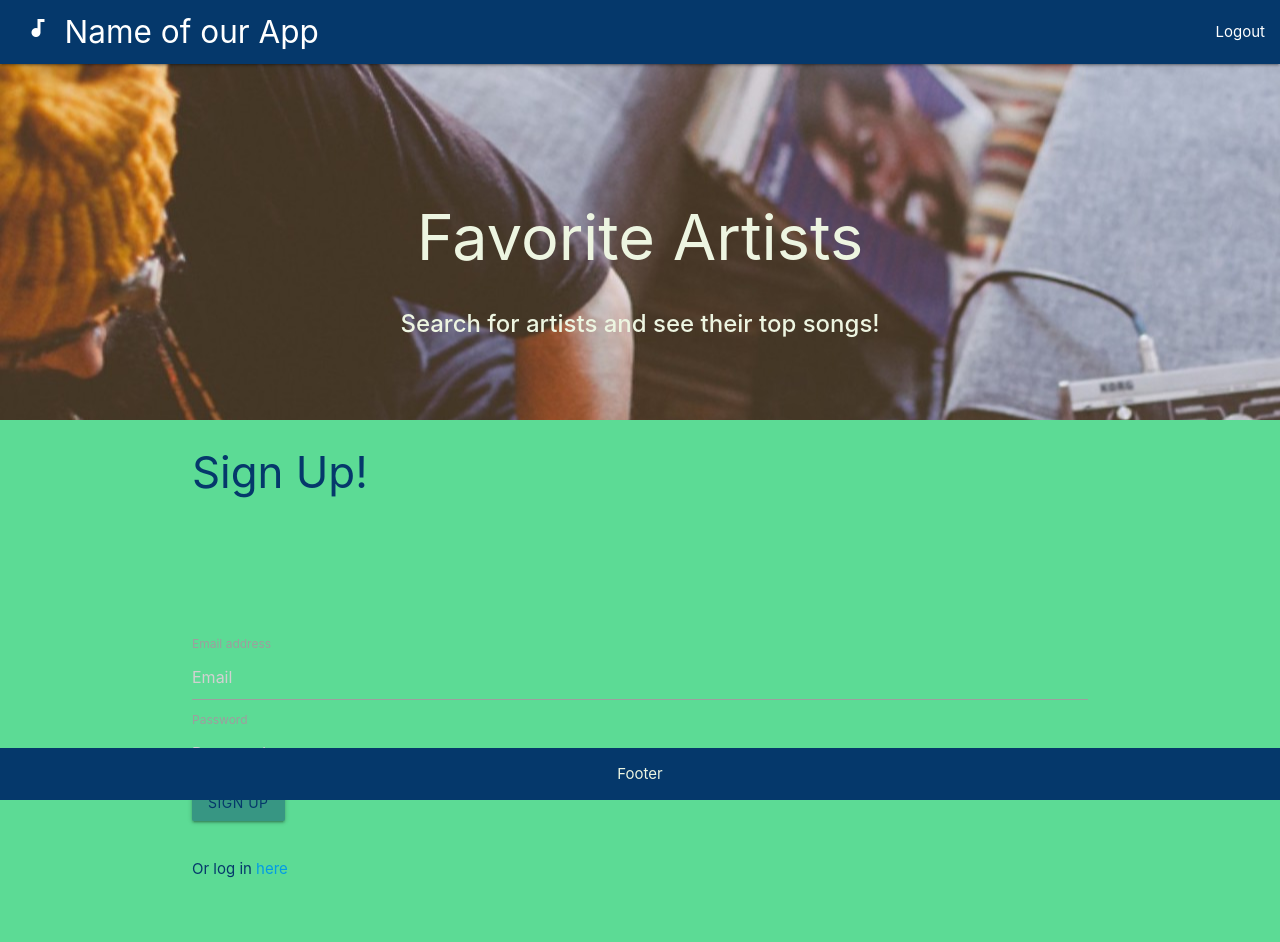
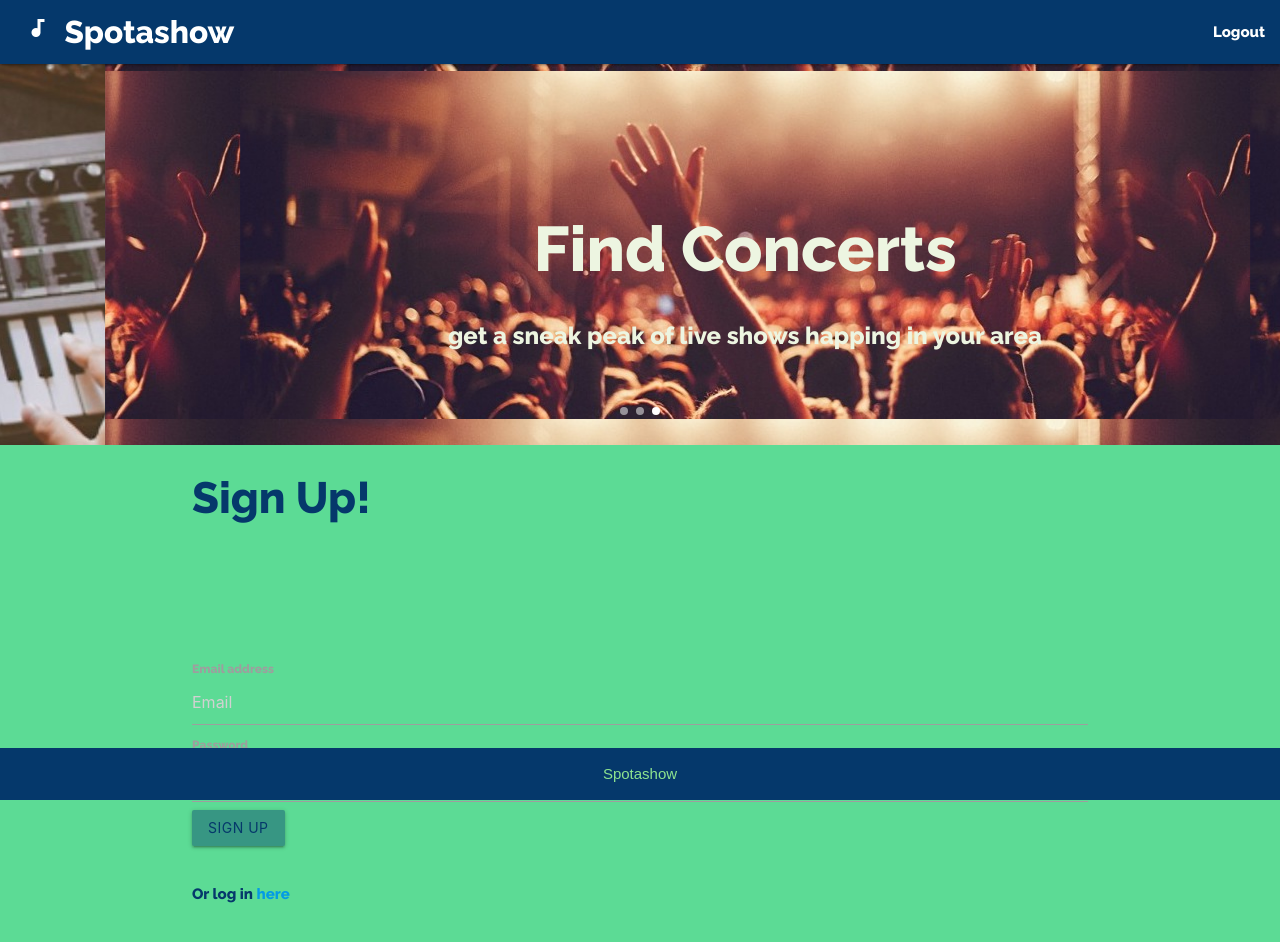
Before and after one commit to project2-bootcamp/project2, a website: page public/signup.html in a window 1280 px wide. Drawn offline with nearby package versions, Linux system fonts and the light colour scheme.

Commit message:
carousel automated, google fonts added

```diff
--- a/public/js/signup.js
+++ b/public/js/signup.js
@@ -1,7 +1,15 @@
 $(document).ready(function() {
 
-M.AutoInit();
-
+  $('.carousel.carousel-slider').carousel({
+    fullWidth: true,
+    indicators: true,
+    shift: 0
+  });
+  autoplay()
+function autoplay() {
+    $('.carousel').carousel('next');
+    setTimeout(autoplay, 4500);
+}
 
   // Getting references to our form and input
   var signUpForm = $("form.signup");
--- a/public/signup.html
+++ b/public/signup.html
@@ -7,6 +7,7 @@
   <meta name="viewport" content="width=device-width, initial-scale=1">
   <!-- Materialize CSS link -->
   <link rel="stylesheet" href="https://cdnjs.cloudflare.com/ajax/libs/materialize/1.0.0/css/materialize.min.css">
+  <link href="https://fonts.googleapis.com/css?family=Raleway:800&display=swap" rel="stylesheet">
   <link href="https://fonts.googleapis.com/icon?family=Material+Icons" rel="stylesheet">
   <link href="stylesheets/style.css" rel="stylesheet">
 </head>
@@ -15,7 +16,7 @@
 <header>
   <nav class="nav-wrapper">
     <div class="navbar-header">
-      <a href="#" class="brand-logo"><i class="material-icons">audiotrack</i> Name of our App</a>
+      <a href="#" class="brand-logo"><i class="material-icons">audiotrack</i> Spotashow</a>
       <ul id="nav-mobile" class="right hide-on-med-and-down">
         <li><a href="/login">Logout</a></li>
       </ul>
@@ -28,19 +29,18 @@
 
   <div class="carousel carousel-slider center" data-indicators="true">
     <div class="carousel-fixed-item center">
-      <!-- <a class="btn waves-effect white grey-text darken-text-2">button</a> -->
     </div>
-    <div class="carousel-item" id="one">
-      <h1>Favorite Artists</h1>
-      <h2>Search for artists and see their top songs!</h2>
+     <div class="carousel-item" id="three" class="responsive-img">
+      <h1>See a Show</h1>
+      <h2>find a performance and buy your tickets</h2>
     </div>
-    <div class="carousel-item" id="two">
-      <h1>Create a Profile</h1>
-      <h2>Save your favorite artists and bands. Check back for new releases!</h2>
+    <div class="carousel-item" id="one" class="responsive-img">
+      <h1>Search Artists</h1>
+      <h2>see a profile snapshot of your favorite bands and musicians</h2>
     </div>
-    <div class="carousel-item" id="three">
-      <h1>See a Show!</h1>
-      <h2>Get a sneak peak at local concerts in your area</h2>
+    <div class="carousel-item" id="two" class="responsive-img">
+      <h1>Find Concerts</h1>
+      <h2>get a sneak peak of live shows happing in your area</h2>
     </div>
   </div>
 
@@ -73,11 +73,11 @@
 <br>
 <footer>
   <div class="footer">
-    <p>Footer</p>
+    <p>Spotashow</p>
   </div>
 </footer>
+<script src="https://cdnjs.cloudflare.com/ajax/libs/jquery/3.2.1/jquery.min.js"></script>
 <script src="https://cdnjs.cloudflare.com/ajax/libs/materialize/1.0.0/js/materialize.min.js"></script>
-<script src="https://cdnjs.cloudflare.com/ajax/libs/jquery/3.2.1/jquery.min.js"></script>
 <script type="text/javascript" src="js/signup.js"></script>
 
 </html>
--- a/public/stylesheets/style.css
+++ b/public/stylesheets/style.css
@@ -1,5 +1,6 @@
 body { background-color: #5CDB95;
         color: #05386B;
+        font-family: 'Raleway', sans-serif;
 }
 
 form.search,
@@ -19,32 +20,23 @@ form.login {
   z-index: 1;
 }
 
-.carousel{
-  top: 10rem;
-  height: 25rem;
-}
-
 .carousel-item {
   font-size: 5rem;
+  background-position: center;
+  background-color: #379683;
+  color: #EDF5E1;
+  padding-top: 10%;
+
 }
 
 #one {
-  padding-top: 10%;
   background-image: url("./image5.png");
-  background-color: #379683;
-  color: #EDF5E1;
 }
-#two{
-  padding-top: 10%;
-  background-image: url("./image4.png");
-  background-color: #379683;
-  color: #EDF5E1;
+#two {
+  background-image: url("./image6.png");
 }
 #three {
-  padding-top: 10%;
   background-image: url("./image2.png");
-  background-color: #379683;
-  color: #EDF5E1;
 }
 
 .footer {
@@ -53,8 +45,9 @@ form.login {
   bottom: 0;
   width: 100%;
   background-color:#05386B;
-  color:#EDF5E1;
+  color:#8EE48F;
   text-align: center;
+  font-family: Arial, Helvetica, sans-serif
 }
 
 .btn {
```
Also changed, not shown: public/js/login.js (+11 -1 lines), public/login.html (+13 -11 lines), public/search.html (+3 -2 lines), image4.png (renamed from public/stylesheets/image4.png), public/stylesheets/image6.png (added), 1 other file.
